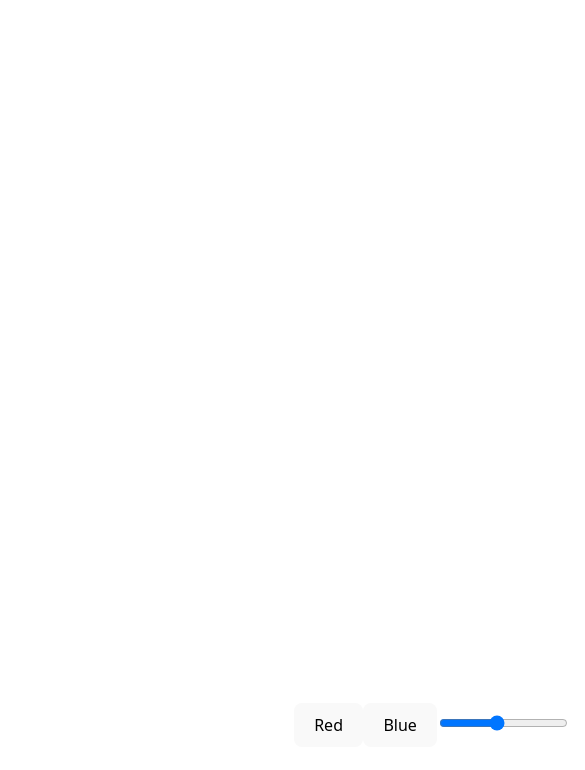
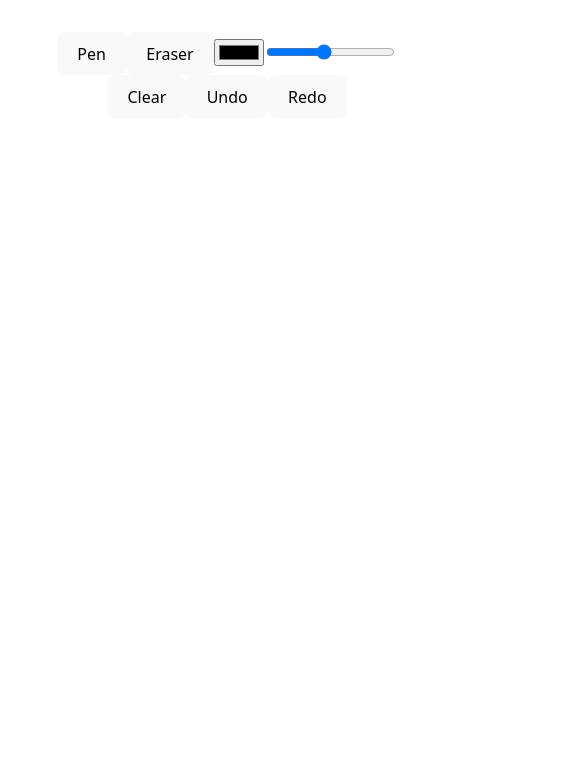
Before and after one commit to ishitacs/collaborative-whiteboard, a React (Vite) app in the folder frontend/my-whiteboard-app/: page / in a window 390 px wide. Shown: the top 770 px of the page, 585 px wide, since content can reach past the window. Built offline with nearby package versions, Linux system fonts and the light colour scheme; no server answers.

Commit message:
color selection fix

```diff
--- a/frontend/my-whiteboard-app/src/App.jsx
+++ b/frontend/my-whiteboard-app/src/App.jsx
@@ -1,68 +1,168 @@
-// src/App.jsx
-import { useState, useRef, useEffect } from 'react';
+import React, { useState, useEffect, useRef } from 'react';
 import { io } from 'socket.io-client';
 import './App.css';
+import { useWindowSize } from './utils';
 
-const socket = io("https://your-backend-url.vercel.app");
+const socket = io('http://localhost:5000'); // Ensure backend is running on localhost:5000
 
-function App() {
+const App = () => {
   const canvasRef = useRef(null);
+  const ctxRef = useRef(null);
+  const [color, setColor] = useState('#000000');
+  const [lineWidth, setLineWidth] = useState(5);
   const [isDrawing, setIsDrawing] = useState(false);
-  const [color, setColor] = useState('black');
-  const [strokeWidth, setStrokeWidth] = useState(5);
-  const [userCursor, setUserCursor] = useState({ x: 0, y: 0, color: 'black' });
+  const [tool, setTool] = useState('pen'); // 'pen', 'eraser'
+  const [actions, setActions] = useState([]); // Store actions
+  const [redoStack, setRedoStack] = useState([]); // Store actions for redo
+  const [cursorColor, setCursorColor] = useState('red');
+  const [users, setUsers] = useState([]);
+  const { width, height } = useWindowSize();
 
+  // Initialize canvas context
   useEffect(() => {
+    const canvas = canvasRef.current;
+    const ctx = canvas.getContext('2d');
+    ctxRef.current = ctx;
+    canvas.width = width;
+    canvas.height = height;
+
     socket.on('draw', (data) => {
-      drawOnCanvas(data.x, data.y, data.color, data.strokeWidth, data.isDrawing);
+      drawOnCanvas(data);
     });
-  }, []);
 
+    socket.on('clear', () => {
+      ctx.clearRect(0, 0, canvas.width, canvas.height);
+    });
+
+    socket.on('users', (userList) => {
+      setUsers(userList);
+    });
+  }, [width, height]);
+
+  // Start drawing on canvas
   const startDrawing = (e) => {
+    const { offsetX, offsetY } = e.nativeEvent;
+    ctxRef.current.beginPath();
+    ctxRef.current.moveTo(offsetX, offsetY);
     setIsDrawing(true);
-    drawOnCanvas(e.clientX, e.clientY);
+  };
+
+  // Draw on canvas based on current tool
+  const draw = (e) => {
+    if (!isDrawing) return;
+
+    const { offsetX, offsetY } = e.nativeEvent;
+    if (tool === 'pen') {
+      ctxRef.current.lineTo(offsetX, offsetY);
+      ctxRef.current.strokeStyle = color;
+      ctxRef.current.lineWidth = lineWidth;
+      ctxRef.current.stroke();
+    } else if (tool === 'eraser') {
+      ctxRef.current.clearRect(offsetX - lineWidth / 2, offsetY - lineWidth / 2, lineWidth, lineWidth);
+    }
+
+    const drawingData = {
+      x: offsetX,
+      y: offsetY,
+      tool,
+      color,
+      lineWidth,
+    };
+
+    // Add the action to history for undo/redo
+    setActions((prevActions) => [...prevActions, drawingData]);
+    socket.emit('draw', drawingData);
   };
 
   const stopDrawing = () => {
-    setIsDrawing(false);
+    if (isDrawing) {
+      setIsDrawing(false);
+    }
   };
 
-  const drawOnCanvas = (x, y) => {
-    const canvas = canvasRef.current;
-    const ctx = canvas.getContext('2d');
-    if (isDrawing) {
-      ctx.strokeStyle = color;
-      ctx.lineWidth = strokeWidth;
-      ctx.lineTo(x, y);
-      ctx.stroke();
+  // Clear canvas
+  const clearCanvas = () => {
+    ctxRef.current.clearRect(0, 0, canvasRef.current.width, canvasRef.current.height);
+    setActions([]); // Clear actions
+    setRedoStack([]); // Clear redo stack
+    socket.emit('clear');
+  };
+
+  // Undo functionality
+  const undo = () => {
+    if (actions.length === 0) return;
+
+    const lastAction = actions.pop(); // Pop the last action
+    setRedoStack([lastAction, ...redoStack]); // Push it to redo stack
+    redrawCanvas(actions); // Redraw the canvas with the updated actions
+  };
+
+  // Redo functionality
+  const redo = () => {
+    if (redoStack.length === 0) return;
+
+    const redoAction = redoStack.shift(); // Pop the first action from redo stack
+    setActions([...actions, redoAction]); // Add it back to actions array
+    redrawCanvas([...actions, redoAction]); // Redraw the canvas with the updated actions
+  };
+
+  // Redraw canvas based on actions
+  const redrawCanvas = (actionHistory) => {
+    ctxRef.current.clearRect(0, 0, canvasRef.current.width, canvasRef.current.height);
+    actionHistory.forEach((action) => {
+      drawOnCanvas(action);
+    });
+  };
+
+  // Draw on the canvas (used for both user and broadcasted drawing)
+  const drawOnCanvas = (data) => {
+    const { x, y, tool, color, lineWidth } = data;
+
+    if (tool === 'pen') {
+      ctxRef.current.beginPath();
+      ctxRef.current.moveTo(x, y);
+      ctxRef.current.lineTo(x, y);
+      ctxRef.current.strokeStyle = color;
+      ctxRef.current.lineWidth = lineWidth;
+      ctxRef.current.stroke();
+    } else if (tool === 'eraser') {
+      ctxRef.current.clearRect(x - lineWidth / 2, y - lineWidth / 2, lineWidth, lineWidth);
     }
-    socket.emit('draw', { x, y, color, strokeWidth, isDrawing });
   };
 
   return (
-    <div className="App">
-      <canvas
-        ref={canvasRef}
-        width={800}
-        height={600}
-        onMouseDown={startDrawing}
-        onMouseUp={stopDrawing}
-        onMouseMove={drawOnCanvas}
-        className="border"
-      />
-      <div className="controls">
-        <button onClick={() => setColor('red')}>Red</button>
-        <button onClick={() => setColor('blue')}>Blue</button>
+    <div className="app">
+      <div className="toolbar">
+        <button onClick={() => setTool('pen')}>Pen</button>
+        <button onClick={() => setTool('eraser')}>Eraser</button>
+        <input type="color" value={color} onChange={(e) => setColor(e.target.value)} />
         <input
           type="range"
           min="1"
           max="10"
-          value={strokeWidth}
-          onChange={(e) => setStrokeWidth(e.target.value)}
+          value={lineWidth}
+          onChange={(e) => setLineWidth(e.target.value)}
         />
+        <button onClick={clearCanvas}>Clear</button>
+        <button onClick={undo}>Undo</button>
+        <button onClick={redo}>Redo</button>
+      </div>
+
+      <canvas
+        ref={canvasRef}
+        onMouseDown={startDrawing}
+        onMouseMove={draw}
+        onMouseUp={stopDrawing}
+        onMouseLeave={stopDrawing}
+      />
+
+      <div className="users">
+        {users.map((user) => (
+          <div key={user.id} style={{ color: user.cursorColor }}>{user.name}</div>
+        ))}
       </div>
     </div>
   );
-}
+};
 
 export default App;
--- /dev/null
+++ b/frontend/my-whiteboard-app/src/utils.js
@@ -0,0 +1,23 @@
+// utils.js
+import { useState, useEffect } from 'react';
+
+export function useWindowSize() {
+  const [windowSize, setWindowSize] = useState({
+    width: window.innerWidth,
+    height: window.innerHeight,
+  });
+
+  useEffect(() => {
+    const handleResize = () => {
+      setWindowSize({
+        width: window.innerWidth,
+        height: window.innerHeight,
+      });
+    };
+
+    window.addEventListener('resize', handleResize);
+    return () => window.removeEventListener('resize', handleResize);
+  }, []);
+
+  return windowSize;
+}
```
